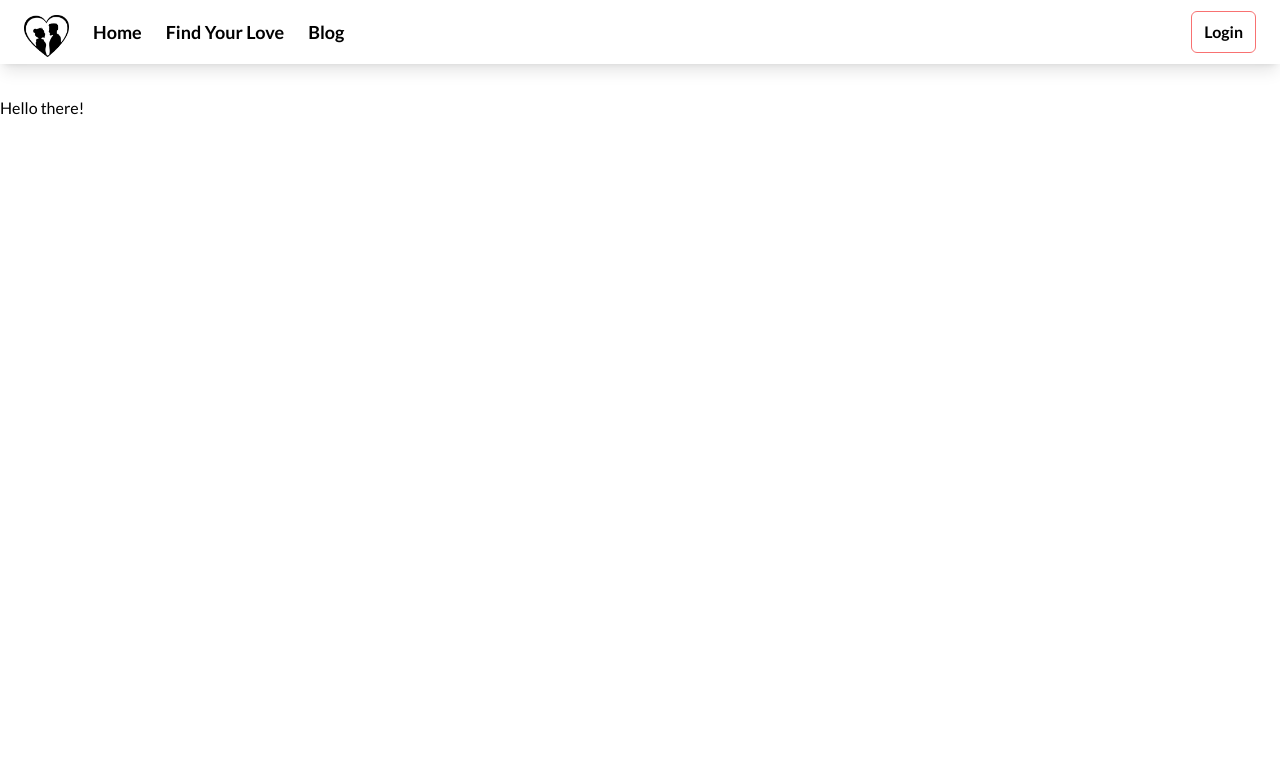
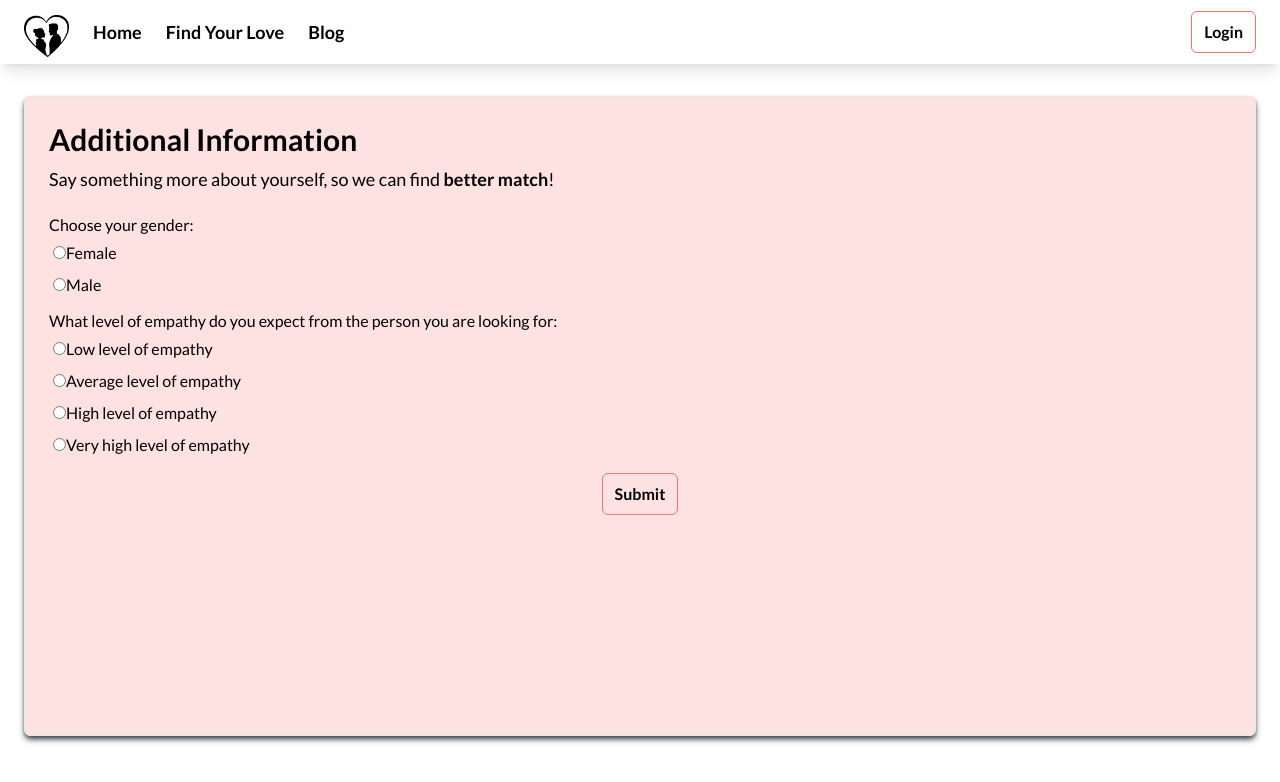
Before and after one commit to GitHubAccocount/DatingApp-Frontend, a Vue app: page /form/2 in a window 1280 px wide. Shown: the top 782 px of the page. Built offline with nearby package versions, Linux system fonts and the light colour scheme.

Commit message:
feat: render TheFormPersonalTest.vue

```diff
--- a/src/components/form/TheFormPersonalInfo.vue
+++ b/src/components/form/TheFormPersonalInfo.vue
@@ -1,5 +1,11 @@
 <template>
-  <h1>Hello there!</h1>
+  <section
+    class="mx-6 flex h-svh80 overflow-y-scroll rounded-md border bg-red-100 p-6 shadow-md shadow-gray-700"
+  >
+    <the-form-personal-test></the-form-personal-test>
+  </section>
 </template>
 
-<script lang="ts" setup></script>
+<script lang="ts" setup>
+import TheFormPersonalTest from './TheFormPersonalTest.vue';
+</script>
```
